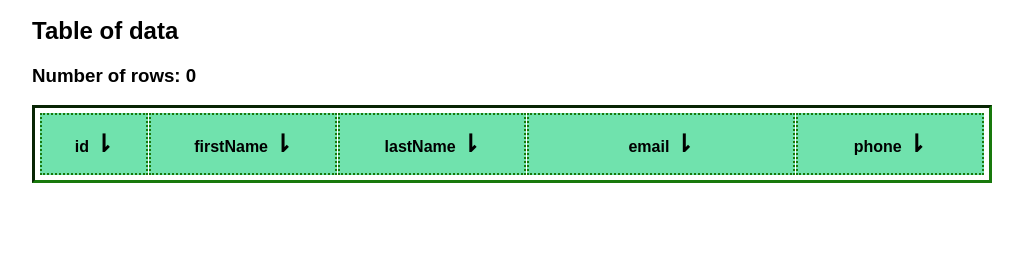
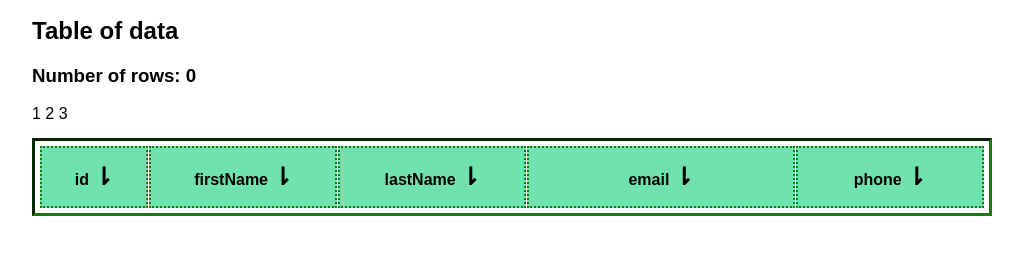
Before and after one commit to ao5og/task-table-js, a plain HTML site: page table_app/fetch-start.html in a window 1280 px wide. Shown: the part 104-358 px from the top of the page, without its empty margins (128-1151 px from the left). Drawn offline with Linux system fonts and the light colour scheme; no server answers.

Commit message:
Update fetch-start.html

```diff
--- a/table_app/fetch-start.html
+++ b/table_app/fetch-start.html
@@ -17,18 +17,13 @@
       <button class="data-size" id="small-data">Small data</button>
       <button class="data-size" id="large-data">Large data</button>
     </div>
-		<!-- <form>
-			<label for="data-size">Choose size of</label>
-			<select id="data-size" name="data-size">
-				<option>Large data</option>
-				<option>Small data</option>
-			</select>
-		</form> -->
 
     <h2>Table of data</h2>
     <h3>Number of rows: 0</h3>
-		<div id="pag-nav">
-			<nav aria-label="pagination"></nav>
+    <div class="pagination">
+      <span>1</span>
+      <span>2</span>
+      <span>3</span>
     </div>
     <table>
       <thead>
@@ -43,21 +38,6 @@
       <tbody id="data-output"></tbody>
     </table>
 
-		<!-- <div class="pagination-container" >
-<nav>
-<ul class="pagination">
-<li data-page="prev" >
-<span>  <span class="sr-only">(current)</span></span>
-</li>
-<li data-page="next" id="prev">
-<span>  <span class="sr-only">(current)</span></span>
-</li>
-</ul>
-</nav>
-</div>
-
- -->
-
     <script src="scripts/main.js"></script>
   </body>
 </html>
```
Lines whose indentation alone changed are shown as unchanged.
